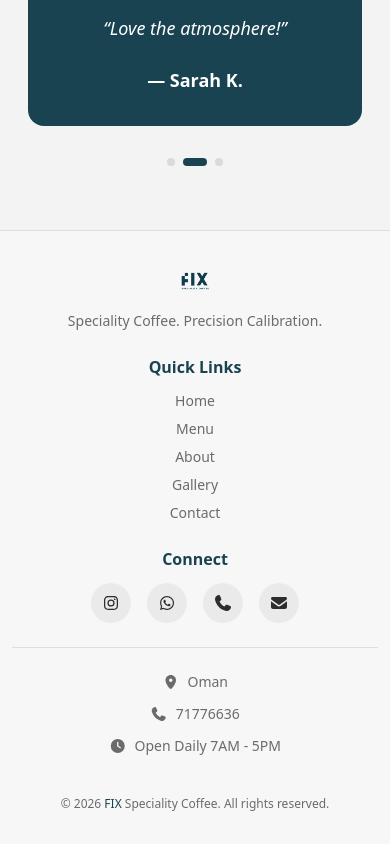
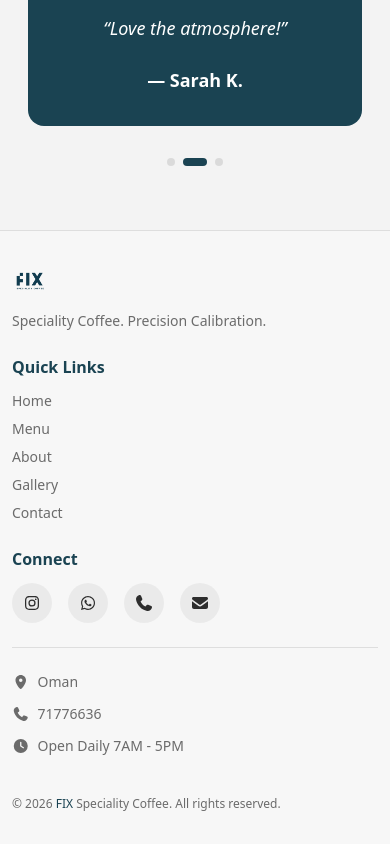
Before and after one commit to Ahmad-hue-hue/Fix.Om, a Next.js app in the folder fix-om/: page / in a window 390 px wide. Shown: the part 1070-1914 px from the top of the page. Built offline with nearby package versions, Linux system fonts and the light colour scheme.

Commit message:
fix: left-align mobile footer content

```diff
--- a/fix-om/components/layout/footer.tsx
+++ b/fix-om/components/layout/footer.tsx
@@ -26,21 +26,21 @@ export function Footer() {
         <div className="md:hidden space-y-6">
           {/* Logo & Tagline */}
           <motion.div
-            className="flex flex-col items-center"
+            className="flex flex-col items-start"
             initial={{ opacity: 0, y: 20 }}
             whileInView={{ opacity: 1, y: 0 }}
             viewport={{ once: true }}
             transition={{ duration: 0.6 }}
           >
             <Logo size="sm" />
-            <p className="mt-3 text-subtext text-sm text-center">
+            <p className="mt-3 text-subtext text-sm">
               {isArabic ? "قهوه متخصصة. معايرة دقيقة." : "Speciality Coffee. Precision Calibration."}
             </p>
           </motion.div>
 
           {/* Quick Links */}
           <motion.div
-            className="flex flex-col items-center"
+            className="flex flex-col items-start"
             initial={{ opacity: 0, y: 20 }}
             whileInView={{ opacity: 1, y: 0 }}
             viewport={{ once: true }}
@@ -49,7 +49,7 @@ export function Footer() {
             <h4 className="text-primary font-semibold mb-3">
               {isArabic ? "روابط سريعة" : "Quick Links"}
             </h4>
-            <div className="flex flex-col gap-2 text-center">
+            <div className="flex flex-col gap-2">
               {quickLinks.map((link, index) => (
                 <Link
                   key={link}
@@ -64,7 +64,7 @@ export function Footer() {
 
           {/* Connect */}
           <motion.div
-            className="flex flex-col items-center"
+            className="flex flex-col items-start"
             initial={{ opacity: 0, y: 20 }}
             whileInView={{ opacity: 1, y: 0 }}
             viewport={{ once: true }}
@@ -126,7 +126,7 @@ export function Footer() {
 
           {/* Contact Info */}
           <motion.div
-            className="flex flex-col items-center gap-3"
+            className="flex flex-col gap-3"
             initial={{ opacity: 0 }}
             whileInView={{ opacity: 1 }}
             viewport={{ once: true }}
@@ -160,7 +160,7 @@ export function Footer() {
 
           {/* Copyright */}
           <motion.div
-            className="text-center pt-4"
+            className="pt-4"
             initial={{ opacity: 0 }}
             whileInView={{ opacity: 1 }}
             viewport={{ once: true }}
```
